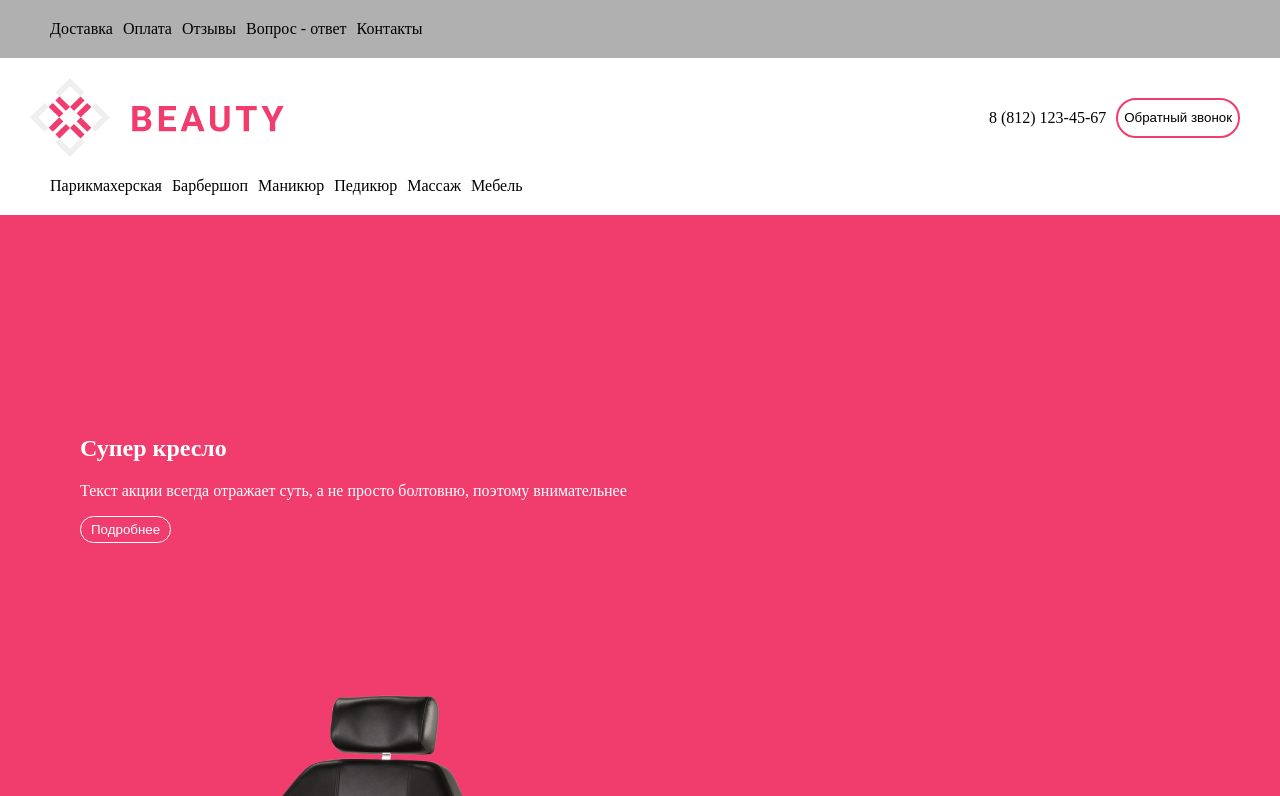
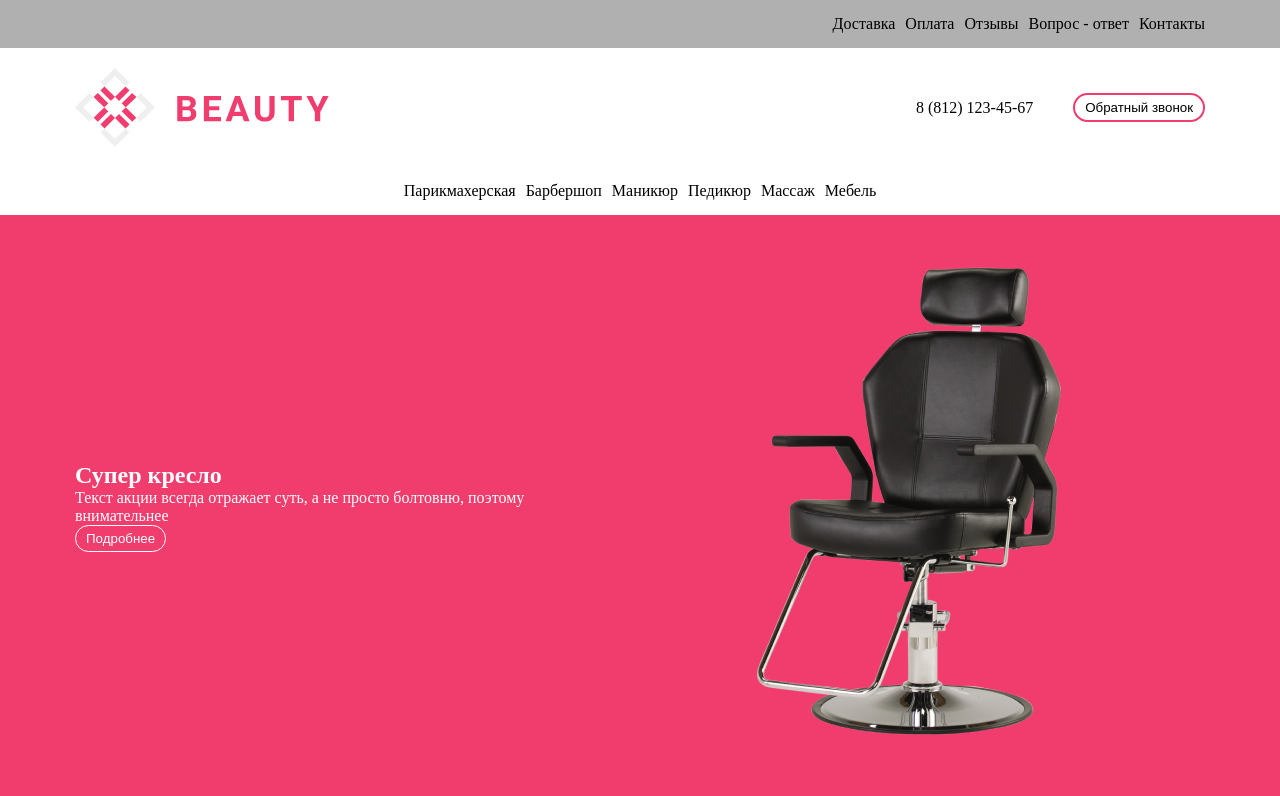
Before and after one commit to P2MM-tea/UHHHH, a plain HTML site: page index.html in a window 1280 px wide. Shown: the top 796 px of the page. Drawn offline with Linux system fonts and the light colour scheme.

Commit message:
fix issues by teacher

```diff
--- a/css/style.css
+++ b/css/style.css
@@ -1,82 +1,69 @@
-body{
-    margin: 0;
-}
-a{
-    text-decoration: none;
-    color: inherit;
-}
 .container{
     margin: 0 auto;
-    max-width: 1220px;
+    max-width: 1130px;
+    padding: 0 10px;
 }
-li{
-    list-style: none;
-    color: black;
-}
-ul{
-    list-style: none;
-    color: black;
-}
+
 .header__top{
     background: rgb(176, 176, 176);
 }
+
 .menu__list{
   display: flex;
-  padding: 20px;
-  margin: 0;
+  justify-content: end;
+  padding: 15px 0;
 }
-.menu__item{
-    list-style: none;
-    color: black;
+
+.menu__list li:not(:last-child){
+    margin-right: 10px;
 }
-.menu__item + .menu__item{
-    margin-left: 10px;
 
-}
 .header__center-inner{
    display: flex;
     justify-content: space-between;
     align-items: center;
-    margin-top: 20px;
+    padding: 20px 0;
 
 }
 
+.connect{
+    display: flex;
+    align-items: center;
+}
+
+.phone-number {
+    margin-right: 40px;
+}
+
 .header__button{
-    margin: 5px 10px;
+    padding: 5px 10px;
     background: none;
     border: 2px solid #F13C6E;
     border-radius: 40px;
+}
 
+.header-bottom__menu {
+    justify-content: center;
 }
-.connect{
-    display: flex;
-    justify-content: space-between;
-}
-.menu__bottom{
-    text-align: center;
-}
-.main{
+
+.preview {
     background: #F13C6E;
-}
-.super__title, .super__subtitle{
     color: white;
 }
-.super{
-    padding-left: 50px;
-    padding-top: 200px;
-    padding-bottom: 100px;
+
+.preview__inner {
+    display: flex;
+    align-items: center;
 }
-.super__button{
+
+.preview__button{
     padding: 5px 10px;
     background: none;
     border: 1px solid #ffffff;
     border-radius: 40px;
     color: #ffffff;
 }
-.main__inner{
-    display: flex;
-    justify-content: space-between;
-}
+
 .shop{
     background: #bdbdbd;
 }
--- /dev/null
+++ b/css/zero.css
@@ -0,0 +1,26 @@
+body{
+    margin: 0;
+}
+
+a{
+    text-decoration: none;
+    color: inherit;
+}
+
+li{
+    list-style: none;
+}
+
+ul{
+    list-style: none;
+    margin: 0;
+}
+p {
+    margin: 0;
+}
+button {
+    cursor: pointer;
+}
+h1, h2, h3, h4, h5, h6 {
+    margin: 0;
+}
--- a/index.html
+++ b/index.html
@@ -1,12 +1,15 @@
 <!DOCTYPE html>
 <html lang="en">
+
 <head>
     <meta charset="UTF-8">
     <meta http-equiv="X-UA-Compatible" content="IE=edge">
     <meta name="viewport" content="width=device-width, initial-scale=1.0">
+    <link rel="stylesheet" href="css/zero.css">
     <link rel="stylesheet" href="css/style.css">
     <title>Beauty</title>
 </head>
+
 <body>
 
     <header class="header">
@@ -15,19 +18,20 @@
                 <div class="header__top-inner">
                     <nav class="menu">
                         <ul class="menu__list">
-                        <li class="menu__item">
-                            Доставка
+                            <li>
+                                <a class="menu__item" href="#">Доставка</a>
                             </li>
-                        <li class="menu__item">
-                            Оплата
-                        <li class="menu__item">
-                            <a href="#">Отзывы</a>
+                            <li>
+                                <a class="menu__item" href="#">Оплата</a>
+                            <li>
+                                <a class="menu__item" href="#">Отзывы</a>
                             </li>
-                        <li class="menu__item">
-                            Вопрос - ответ
+                            <li>
+                                <a class="menu__item" href="#">Вопрос - ответ</a>
                             </li>
-                        <li class="menu__item">
-                            Контакты</li>
+                            <li>
+                                <a class="menu__item" href="#">Контакты</a>
+                            </li>
                         </ul>
                     </nav>
                 </div>
@@ -39,8 +43,8 @@
                 <div class="header__center-inner">
                     <img class="header__img" src="img/logo.png">
                     <div class="connect">
-                <p class="phone number">8 (812) 123-45-67</p>
-                <button class="header__button">Обратный звонок</button>
+                        <a class="phone-number" href="tel:8 (812) 123-45-67">8 (812) 123-45-67</a>
+                        <button type="button" class="header__button">Обратный звонок</button>
                     </div>
                 </div>
             </div>
@@ -49,7 +53,7 @@
             <div class="container">
                 <div class="header__bottom-inner">
                     <nav class="menu__bottom">
-                    <ul class="menu__list">
+                        <ul class="menu__list header-bottom__menu">
                             <li class="menu__item">
                                 <a href="#">Парикмахерская</a>
                             </li>
@@ -57,13 +61,14 @@
                                 <a href="#">Барбершоп</a>
                             <li class="menu__item">
                                 <a href="#">Маникюр</a>
-                            <!-- ПОчему ссылка только тут?  -->
+                                <!-- классы с лишек перенести в ашки  -->
                             </li>
                             <li class="menu__item">
                                 <a href="#">Педикюр</a>
                             </li>
                             <li class="menu__item">
-                            <a href="#"> Массаж</a></li>
+                                <a href="#"> Массаж</a>
+                            </li>
                             <li class="menu__item">
                                 <a href="#">Мебель</a>
                             </li>
@@ -74,14 +79,14 @@
         </div>
     </header>
     <main class="main">
-        <section class="chair">
+        <section class="preview">
             <div class="container">
-            <div class="chair__inner">
-                <div class="super">
-                    <h1 class="super__title">Супер кресло</h1>
-                    <p class="super__subtitle">Текст акции всегда отражает суть, а не просто
+                <div class="preview__inner">
+                    <div class="preview__content">
+                        <h1 class="preview__title">Супер кресло</h1>
+                        <p class="preview__text">Текст акции всегда отражает суть, а не просто
                             болтовню, поэтому внимательнее</p>
-                        <button class="super__button">Подробнее</button>
+                        <button class="preview__button">Подробнее</button>
                     </div>
                     <img class="main__img" src="img/main.chair.png">
                 </div>
@@ -164,7 +169,8 @@
                                 <a href="#"> Наращивание</a>
                             </li>
                             <li class="menu__item">
-                            <a href="#">Оборудовани</a></li>
+                                <a href="#">Оборудовани</a>
+                            </li>
                         </ul>
                     </nav>
                 </div>
@@ -192,4 +198,5 @@
         </div>
     </footer>
 </body>
+
 </html>
```
Lines whose indentation alone changed are shown as unchanged.
